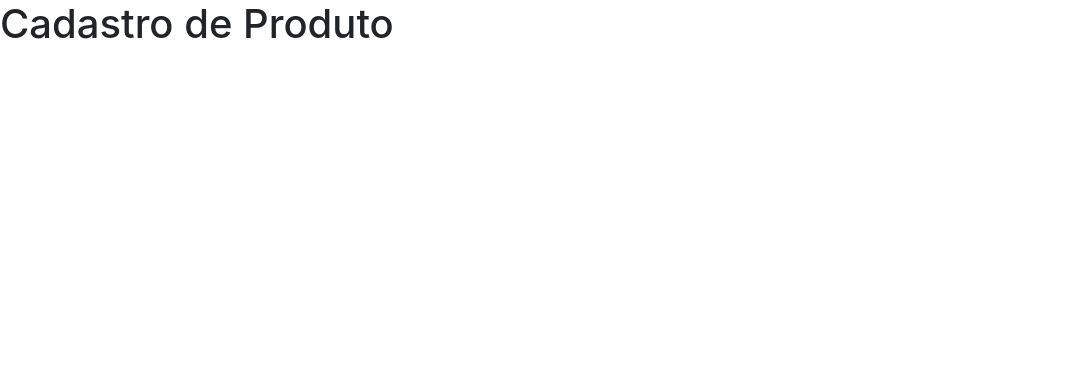
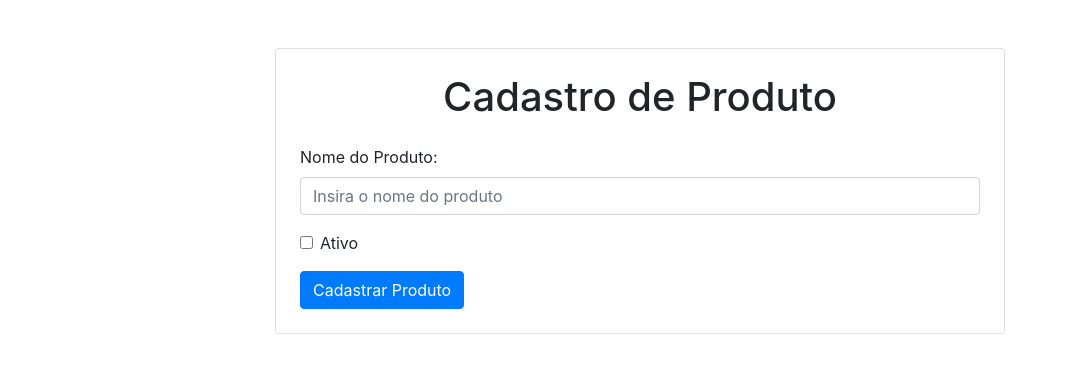
Before and after one commit to jeffors212/desafioVue, a Vue app: page /register-product in a window 1280 px wide. Shown: the top 372 px of the page, without its empty margins (0-1066 px from the left). Built offline with nearby package versions, Linux system fonts and the light colour scheme.

Commit message:
css
ajuste no css utlizando bootstrap na pagina de registro de produto

```diff
--- a/src/views/ProductRegistration.vue
+++ b/src/views/ProductRegistration.vue
@@ -1,17 +1,57 @@
 <template>
-  <div class="product-registration">
-    <h1>Cadastro de Produto</h1>
-    <!-- Formulário de cadastro de produto -->
-    <!-- ... -->
+  <div class="container mt-5">
+    <div class="row justify-content-center">
+      <div class="col-md-8">
+        <div class="card p-4">
+          <h1 class="text-center mb-4">Cadastro de Produto</h1>
+          <b-form @submit.prevent="onSubmit">
+
+            <!-- Nome do Produto -->
+            <b-form-group label="Nome do Produto:" label-for="product-name-input">
+              <b-form-input
+                id="product-name-input"
+                v-model="product.name"
+                required
+                placeholder="Insira o nome do produto"
+              ></b-form-input>
+            </b-form-group>
+
+            <!-- Produto Ativo -->
+            <b-form-group>
+              <b-form-checkbox v-model="product.active">
+                Ativo
+              </b-form-checkbox>
+            </b-form-group>
+
+            <!-- Botão de Submissão -->
+            <b-button type="submit" variant="primary">Cadastrar Produto</b-button>
+          </b-form>
+        </div>
+      </div>
+    </div>
   </div>
 </template>
 
 <script>
 export default {
-  // Lógica para cadastro de produto
-}
+  data() {
+    return {
+      product: {
+        name: '',
+        active: false
+      }
+    };
+  },
+  methods: {
+    onSubmit() {
+      console.log('Produto cadastrado:', this.product);
+      // Aqui você pode adicionar a lógica para lidar com o envio do formulário
+      // Por exemplo, enviar para uma API ou validar os dados
+    }
+  }
+};
 </script>
 
 <style>
-/* Adicione aqui os estilos da sua página */
+/* Estilos adicionais, se necessário */
 </style>
```
Also changed, not shown: src/router/index.js (+3 -4 lines).
